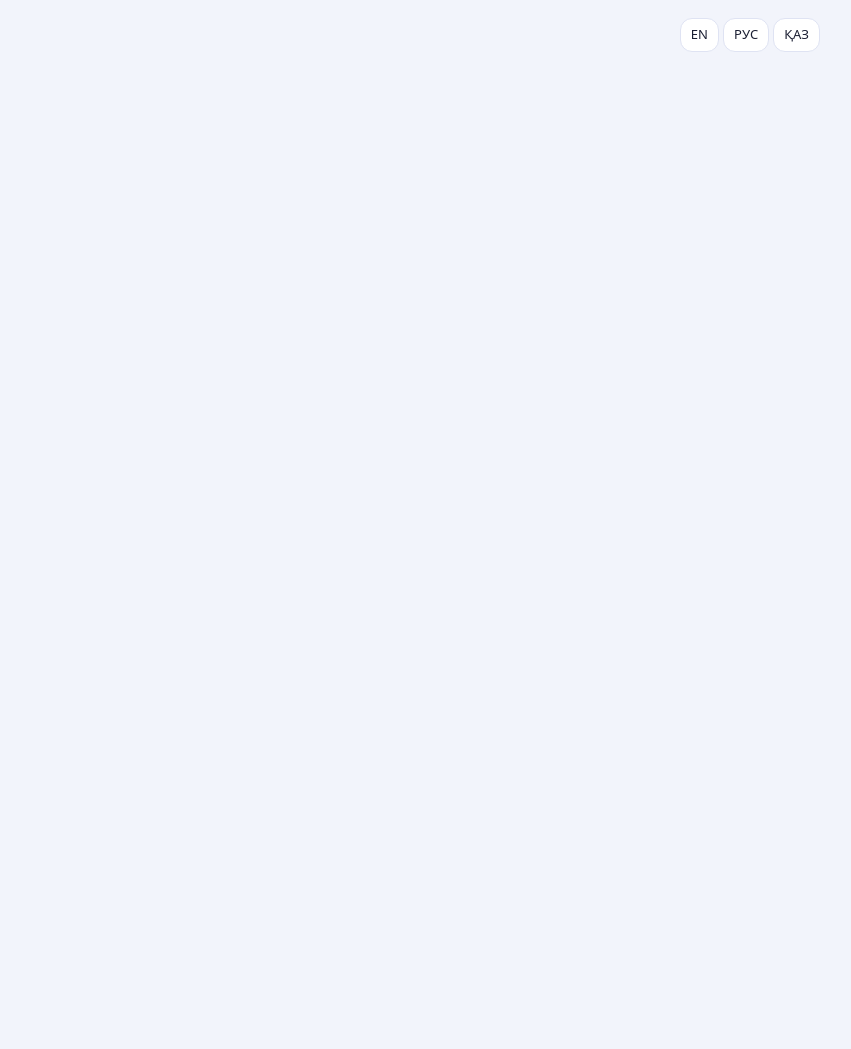
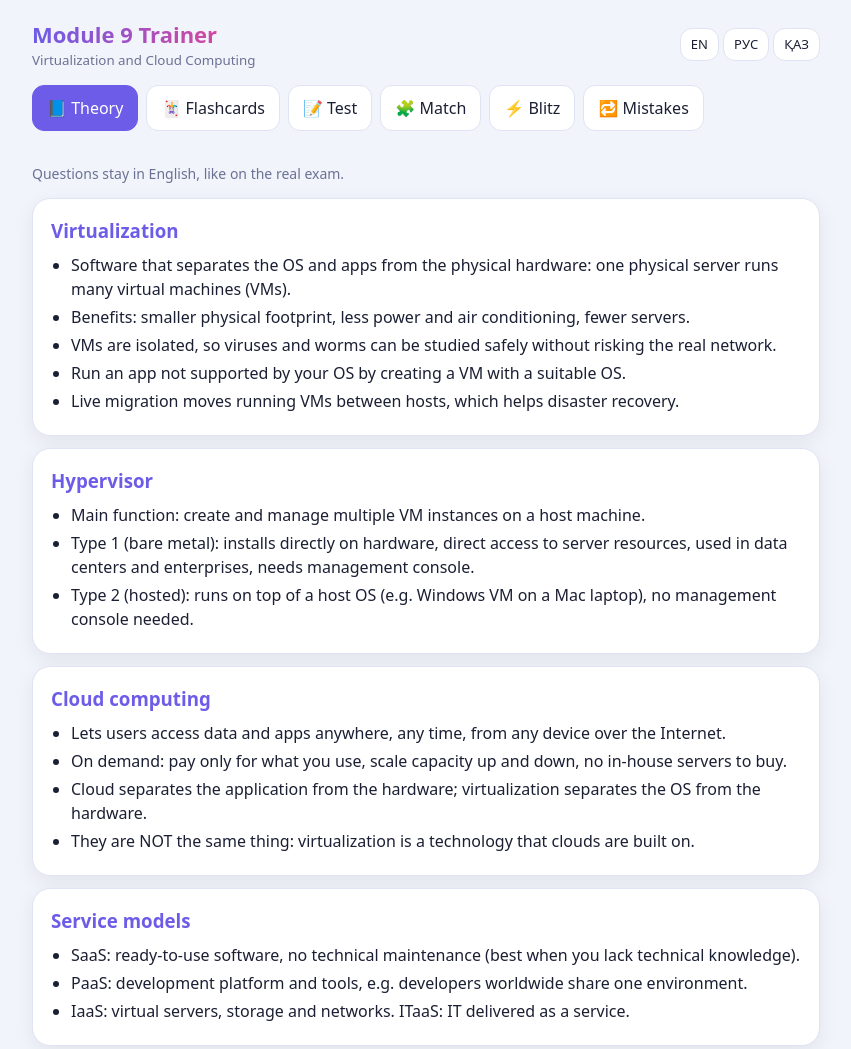
Before and after one commit to Calakula/Module-9-Trainer, a plain HTML site: page index.html in a window 1280 px wide. Shown: the top 1049 px of the page, without its empty margins (214-1065 px from the left). Before the commit the page ends 800 px from the top, so only its background shows below. Drawn offline with Linux system fonts and the light colour scheme; files that its build step writes are made by us from their sources.

Commit message:
Update stylesheet and script paths in index.html

```diff
--- a/index.html
+++ b/index.html
@@ -1,8 +1,8 @@
 <!DOCTYPE html><html lang="en"><head><meta charset="utf-8"><meta name="viewport" content="width=device-width, initial-scale=1, viewport-fit=cover"><title>Module 9 Trainer</title>
-<link rel="stylesheet" href="css/style.css">
+<link rel="stylesheet" href="style.css">
 </head><body>
 <header><div><h1 id="ti"></h1><small id="su"></small></div><div class="lg"><button onclick="setL('en')">EN</button> <button onclick="setL('ru')">РУС</button> <button onclick="setL('kk')">ҚАЗ</button></div></header>
 <nav id="nv"></nav><main id="A"></main>
-<script src="js/data.js"></script>
-<script src="js/app.js"></script>
+<script src="data.js"></script>
+<script src="app.js"></script>
 </body></html>
```
